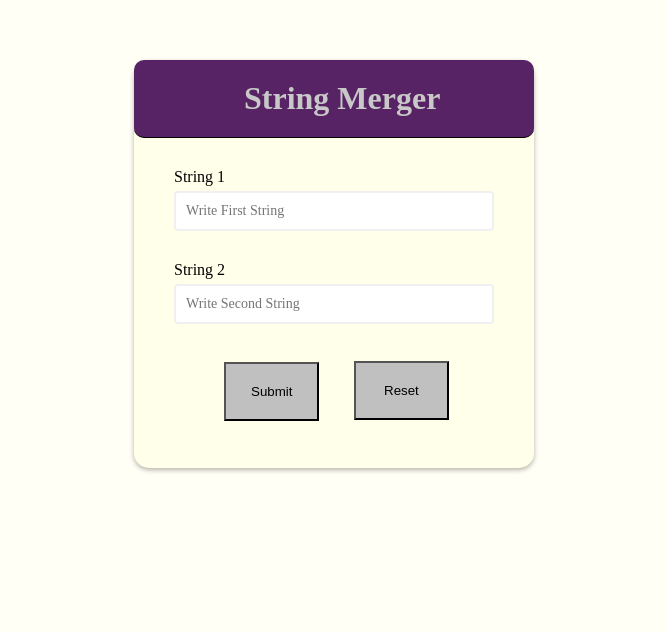
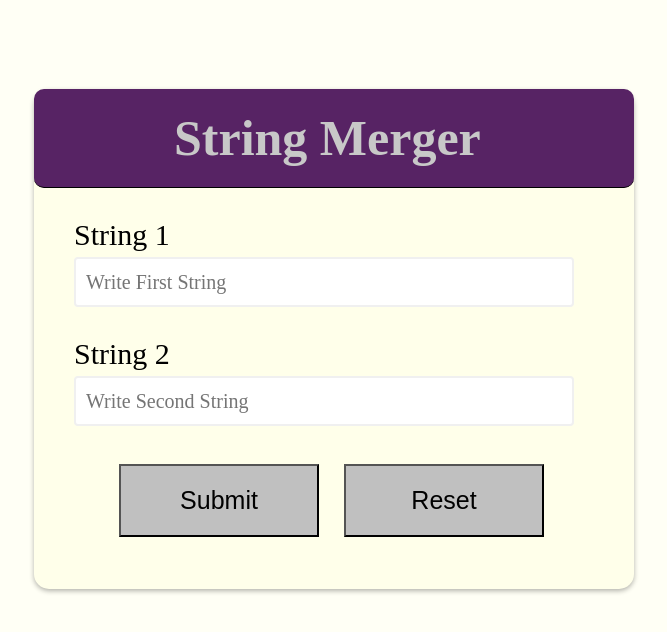
Before and after one commit to HenryNino03/String-Merger, a plain HTML site: page index.html in a window 1280 px wide. Shown: the part 136-768 px from the top of the page, without its empty margins (306-973 px from the left). Drawn offline with Linux system fonts and the light colour scheme.

```diff
--- a/index.html
+++ b/index.html
@@ -87,8 +87,10 @@
             border-radius:15px;
             box-shadow:0 2px 5px rgba(0,0,0,0.3);
             overflow:400px;
-            width: 400px;
+            width: 600px;
+            height:500px;
             max-width: 100%;
+            margin-bottom :-150px;
 
           }
 
@@ -103,12 +105,15 @@
             color:rgba(200,200,200);
             margin:0;
             position:relative;
-            left:70px;
+            left:100px;
             top:0px;
+            font-size: 50px;
           }
           .form{
             padding:30px 40px;
             border-radius: 10px;
+
+
 
           }
           .form-control{
@@ -119,25 +124,30 @@
           .form-control label{
             display: inline-block;
             margin-bottom: 5px;
+            font-size: 30px;
+
           }
           .form-control input{
             border: 2px solid #f0f0f0;
             border-radius: 4px;
             display: block;
             font-family: inherit;
-            font-size: 14px;
+            font-size: 20px;
             padding: 10px;
-            width: 100%;
+            width: 500px;
+            height: 50px;
           }
           .form button.submit {
             background-color:green;
             color:black;
             position:relative;
-            left:10px;
+            left:5px;
             top:2px;
             background-color:silver;
             transition-duration: 0.4s;
             padding:20px 25px;
+            font-size: 25px;
+            width: 200px;
           }
           .form button.submit:hover {
             background-color: green; /* Green */
@@ -147,11 +157,14 @@
             background-color:silver;
             color:black;
             position:relative;
-            left:140px;
-            top:-58px;
+            left:230px;
+            top:-71px;
             background-color:silver;
             transition-duration: 0.4s;
             padding:20px 28px;
+            font-size: 25px;
+            width: 200px;
+
 
           }
           .form button.reset:hover {
@@ -163,7 +176,7 @@
           }
 
           .actions{
-            margin-bottom:-40px;
+            margin-bottom :-150px;
           }
 
 
```
